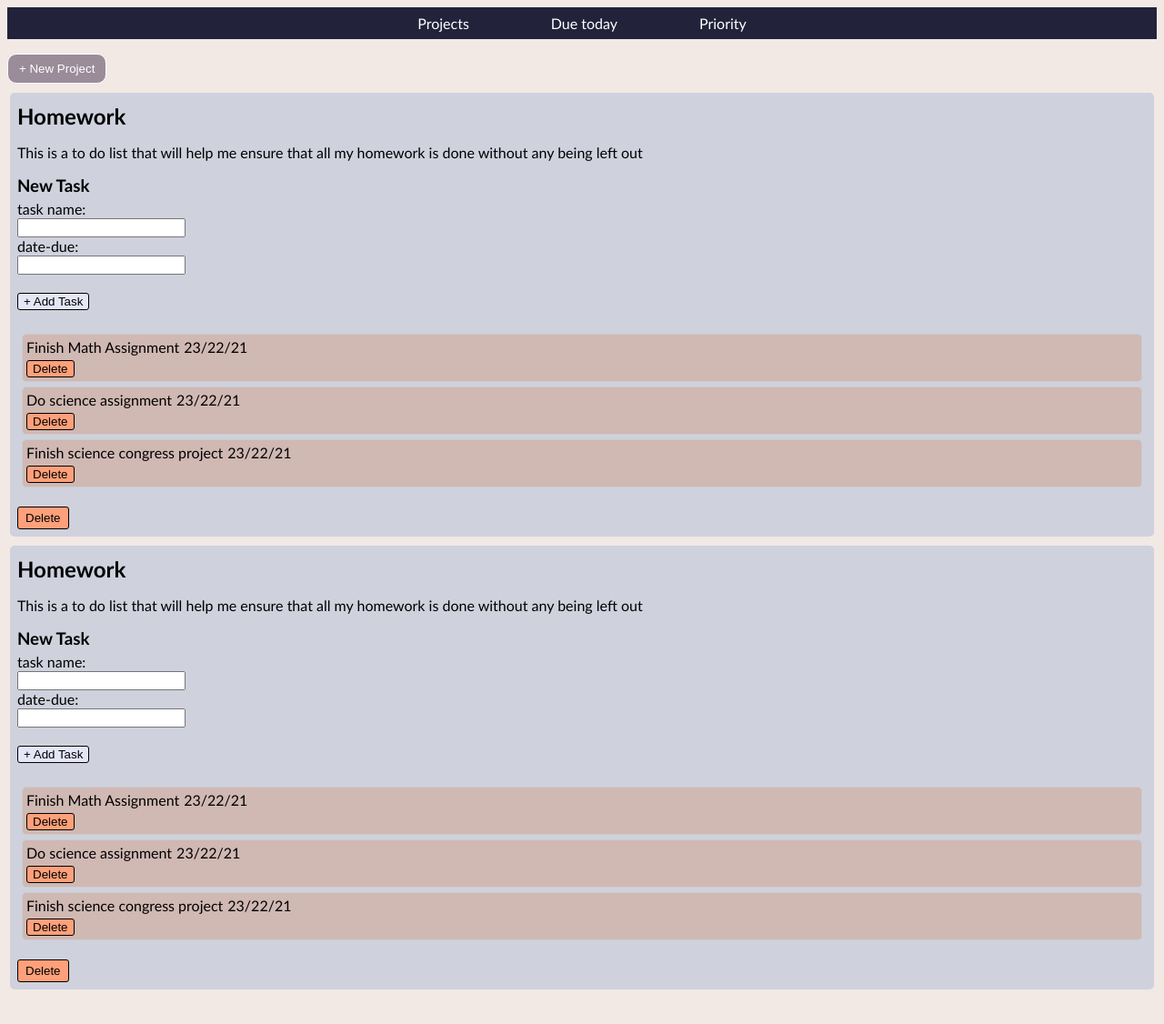
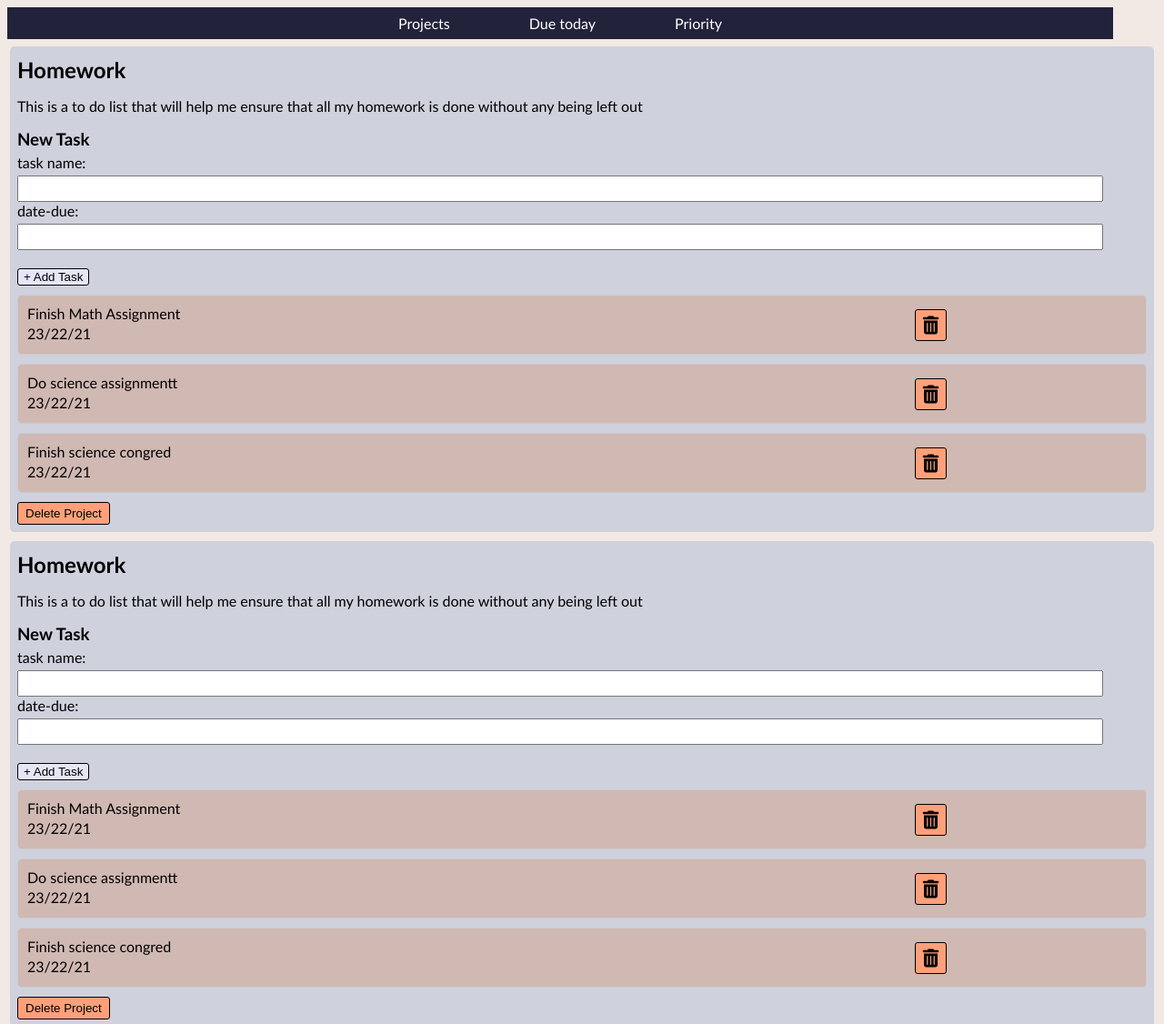
Before and after one commit to JayKowski/to-do-list, a plain HTML site: page index.html in a window 1280 px wide. Shown: the top 1126 px of the page at 91% size. Before the commit the page ends 1098 px from the top, so only its background shows below. Drawn offline with Linux system fonts and the light colour scheme.

Commit message:
add more styling

```diff
--- a/index.html
+++ b/index.html
@@ -4,6 +4,7 @@
     <meta charset="UTF-8">
     <meta name="viewport" content="width=device-width, initial-scale=1.0">
     <link rel="stylesheet" href="styles.css">
+    <script src="https://kit.fontawesome.com/0dfc1e290d.js" crossorigin="anonymous"></script>
     <title>Document</title>
 </head>
 <body>
@@ -27,39 +28,46 @@
                 <form class="new-task">
                     <h3>New Task</h3>
                     <label for="task-name">task name: </label><br>
-                    <input type="text" name="task-name"><br>
+                    <input class="task-input" type="text" name="task-name"><br>
                     <label for="task-name">date-due: </label><br>
-                    <input type="text" name="task-date"><br>
+                    <input class="task-input" type="text" name="task-date"><br>
                     <input class="add-task" type="submit" value="+ Add Task">
                 </form>
-                <ul class="task-list">
-                    <li class="task"><span>Finish Math Assignment</span><span class="due-date">23/22/21</span><br><button class="delete-task">Delete</button></li>
-                    <li class="task">Do science assignment<span class="due-date">23/22/21</span><br><button class="delete-task">Delete</button></li>
-                    <li class="task">Finish science congress project<span class="due-date">23/22/21</span><br><button class="delete-task">Delete</button></li>
-                </ul>
-                <button class="dlt-prjct">Delete</button>
+                <div class="task-list">
+                    <span class="task-text"><p class="task-desc">Finish Math Assignment</p><p class="due-date">23/22/21</p></span><button class="delete-task"><i class="fas fa-trash-alt"></i></button>
+                </div>
+                <div class="task-list">
+                    <span class="task-text"><p class="task-desc">Do science assignmentt</p><p class="due-date">23/22/21</p></span><button class="delete-task"><i class="fas fa-trash-alt"></i></button>
+                </div>
+                <div class="task-list">
+                    <span class="task-text"><p class="task-desc">Finish science congred</p><p class="due-date">23/22/21</p></span><button class="delete-task"><i class="fas fa-trash-alt"></i></button>
+                </div>
+                    <button class="dlt-prjct">Delete Project</button>
             </div>
+
             <div class="to-do">
                 <h2 class="to-do-title">Homework</h2>
-                <p class="to-do-description">This is a to do list that will help me ensure that all my homework is done without any
-                    being left
+                <p class="to-do-description">This is a to do list that will help me ensure that all my homework is done without any being left
                     out</p>
                 <form class="new-task">
                     <h3>New Task</h3>
                     <label for="task-name">task name: </label><br>
-                    <input type="text" name="task-name"><br>
+                    <input class="task-input" type="text" name="task-name"><br>
                     <label for="task-name">date-due: </label><br>
-                    <input type="text" name="task-date"><br>
+                    <input class="task-input" type="text" name="task-date"><br>
                     <input class="add-task" type="submit" value="+ Add Task">
                 </form>
-                <ul class="task-list">
-                    <li class="task"><span>Finish Math Assignment</span><span class="due-date">23/22/21</span><br><button class="delete-task">Delete</button></li>
-                    <li class="task">Do science assignment<span class="due-date">23/22/21</span><br><button class="delete-task">Delete</button></li>
-                    <li class="task">Finish science congress project<span class="due-date">23/22/21</span><br><button class="delete-task">Delete</button></li>
-                </ul>
-                <button class="dlt-prjct">Delete</button>
+                <div class="task-list">
+                    <span class="task-text"><p class="task-desc">Finish Math Assignment</p><p class="due-date">23/22/21</p></span><button class="delete-task"><i class="fas fa-trash-alt"></i></button>
+                </div>
+                <div class="task-list">
+                    <span class="task-text"><p class="task-desc">Do science assignmentt</p><p class="due-date">23/22/21</p></span><button class="delete-task"><i class="fas fa-trash-alt"></i></button>
+                </div>
+                <div class="task-list">
+                    <span class="task-text"><p class="task-desc">Finish science congred</p><p class="due-date">23/22/21</p></span><button class="delete-task"><i class="fas fa-trash-alt"></i></button>
+                </div>
+                    <button class="dlt-prjct">Delete Project</button>
             </div>
-        </div>
 
     </div>
 </body>
--- a/styles.css
+++ b/styles.css
@@ -8,6 +8,12 @@ body{
 .wrapper{
     /* width: 100%; */
     /* height: 100%; */
+}
+
+.nav-pane {
+    position: fixed;
+    width: 95%;
+    border-radius: 5px;
 }
 
 .nav-pane .navigation{
@@ -38,11 +44,16 @@ body{
 }
 
 .projects .task-list .delete-task{
-    /* padding: 3px; */
     border: 1px solid #000;
     border-radius: 3px;
     margin-top: 5px;
     background-color: #FFA07A;
+    height: 35px;
+    width: 35px;
+}
+
+.projects .task-list .delete-task .fa-trash-alt {
+    font-size: 20px;
 }
 
 .to-do{
@@ -56,6 +67,12 @@ body{
     margin: 3px 0 5px 0;
 }
 
+.new-task .task-input {
+    padding: 5px;
+    width: 95%;
+    margin-top: 5px;
+}
+
 .to-do h2{
     margin: 3px 0 5px 0;
 }
@@ -64,16 +81,26 @@ body{
     margin-top: 5px;
 }
 
-.to-do .task-list .task{
+.to-do .task-list{
     background-color: #D0B8B3;
     margin-top: 5px;
     border: 1px solid #ccc;
     border-radius: 5px;
-    padding: 4px;
+    padding: 10px;
+    margin: 10px 0;
+    display: flex;
+}
+
+.to-do .task-list .task-text {
+    flex-basis: 80%;
+}
+
+.task-list .task-desc {
+    margin: 0;
 }
 
 .to-do .task-list .due-date{
-    padding: 0 5px;
+    margin: 3px 0;
 }
 
 .to-do .new-task .add-task{
```
